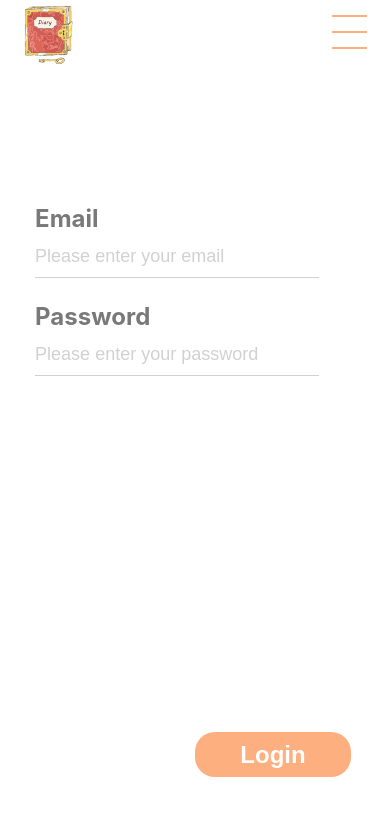
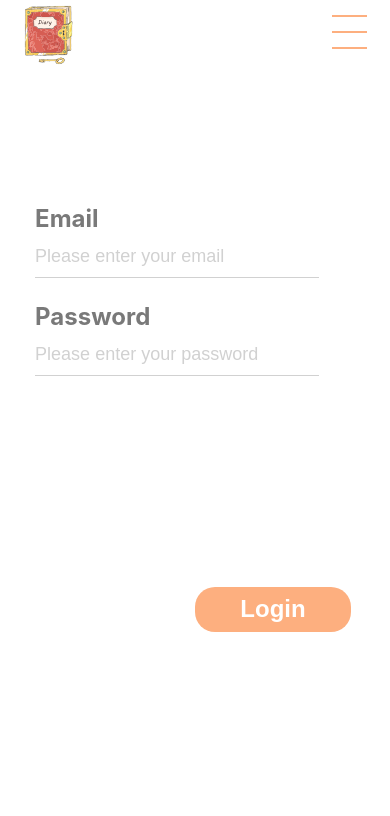
Before and after one commit to augustineezinwa/My-Diary, a plain HTML site: page UI/login.html in a window 390 px wide. Drawn offline with Linux system fonts and the light colour scheme.

Commit message:
more fixes

```diff
--- a/UI/login.css
+++ b/UI/login.css
@@ -110,7 +110,7 @@ html {
     }
 
     .submitButton {
-        margin-top: calc(100vh - 125%);
+        margin-top: 25vh;
         float: right;
         margin-right: 10%;
     }
```
